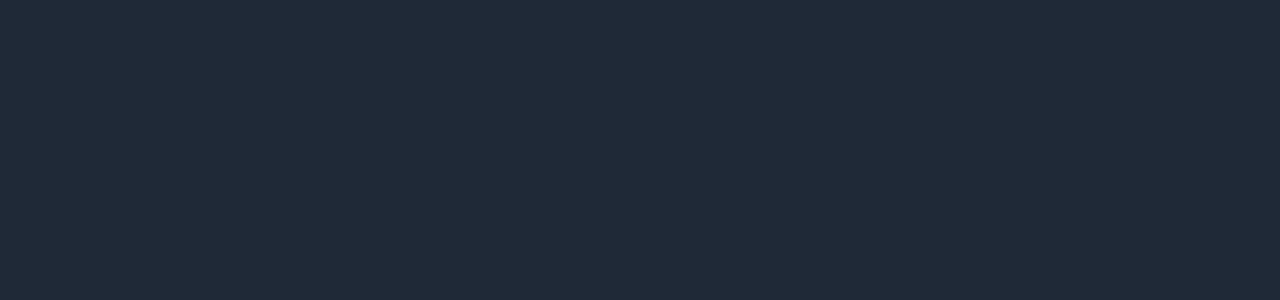
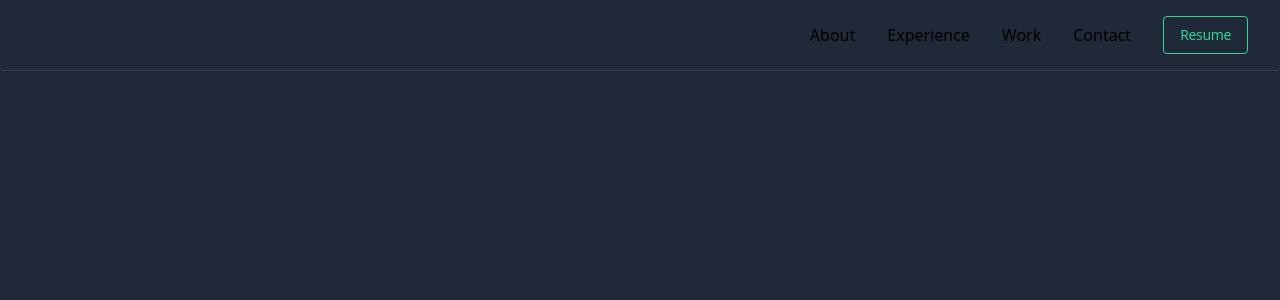
Before and after one commit to mohsenshahbakhsh/portfolio-react-tailwind, a React (Create React App) app: page / in a window 1280 px wide. Shown: the top 300 px of the page. Built offline with nearby package versions, Linux system fonts and the light colour scheme.

Commit message:
add header component

```diff
--- a/public/index.html
+++ b/public/index.html
@@ -24,7 +24,7 @@
       work correctly both with client-side routing and a non-root public URL.
       Learn how to configure a non-root public URL by running `npm run build`.
     -->
-    <title>mohsen shahbakhsh</title>
+    <title>Mohsen Shahbakhsh</title>
   </head>
   <body>
     <noscript>You need to enable JavaScript to run this app.</noscript>
--- a/src/App.js
+++ b/src/App.js
@@ -1,7 +1,13 @@
 // import "./App.css";
 
+import Header from "./Header";
+
 function App() {
-  return <div className="bg-gray-800 w-screen h-screen"></div>;
+  return (
+    <div className="bg-gray-800 w-screen h-screen">
+      <Header />
+    </div>
+  );
 }
 
 export default App;
--- /dev/null
+++ b/src/Header.js
@@ -0,0 +1,32 @@
+import React from "react";
+
+const Header = () => {
+  return (
+    <nav className="rounded shadow-sm border-b border-gray-700 px-8 py-4">
+      <ul
+        id="nav"
+        className="h-full flex flex-row justify-end items-center space-x-8"
+      >
+        <li>
+          <a href="#About">About</a>
+        </li>
+        <li>
+          <a href="#Experience">Experience</a>
+        </li>
+        <li>
+          <a href="#Work">Work</a>
+        </li>
+        <li>
+          <a href="#Contact">Contact</a>
+        </li>
+        <li>
+          <button className="bg-transparent border rounded border-green-400 px-4 py-2 text-green-400 text-sm tracking-tight">
+            Resume
+          </button>
+        </li>
+      </ul>
+    </nav>
+  );
+};
+
+export default Header;
```
